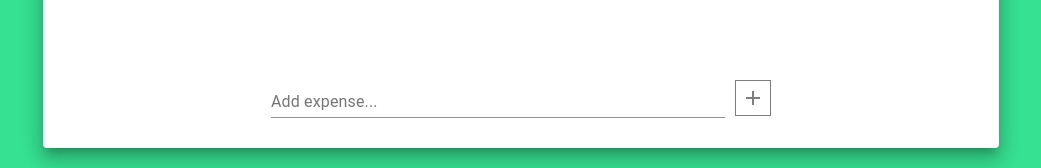
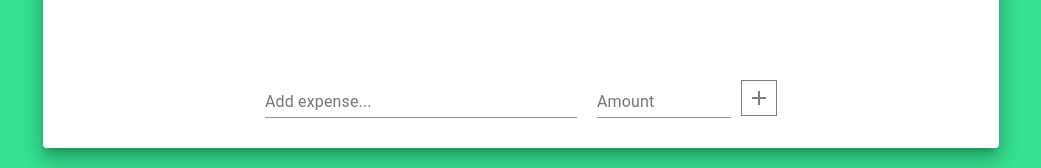
Before and after one commit to CarlaCarrasco/react-budget-app, a React (Create React App) app: page / in a window 1280 px wide. Shown: the part 327-495 px from the top of the page, without its empty margins (119-1160 px from the left). Built offline with nearby package versions, Linux system fonts and the light colour scheme.

Commit message:
added expense amount text box

```diff
--- a/src/App.css
+++ b/src/App.css
@@ -74,3 +74,7 @@ input  {
 input[type=number] {
   -moz-appearance: textfield;
 }
+
+div.exp-amount {
+  margin-left: 20px
+}
--- a/src/Components/DisplayExpense.js
+++ b/src/Components/DisplayExpense.js
@@ -21,7 +21,7 @@ const useStyles = makeStyles((theme) => ({
 
 export const DisplayExpense = props => {
     const {addExpense} = props;
-    const listExpense = addExpense.map((exp, i) => <li key={i}>{exp}</li>);
+    const listExpense = addExpense.map((exp, i) => <li key={i}>{exp}---</li>);
 
     const classes = useStyles();
 
--- a/src/Components/inputExpense.js
+++ b/src/Components/inputExpense.js
@@ -5,7 +5,7 @@ import AddIcon from '@material-ui/icons/Add';
 
 const useStyles = makeStyles((theme) => ({
   root: {
-    maxWidth: '500px',
+    maxWidth: '40vw',
     margin: 'auto',
     display: 'flex',
     flexDirection: 'row'
@@ -43,6 +43,18 @@ export const InputExpense = props => {
                 inputVal.target.value = '';
             }}}
             />
+            <TextField
+              id="standard-basic"
+              name="expense" label="Amount"
+              className="exp-amount"
+              type='number'
+              onKeyPress={(e) => {
+                if(e.key === 'Enter') {
+                  let inputVal = e;
+                  submitExpense(e.target.value)
+                  inputVal.target.value = '';
+            }}}
+            />
             <AddIcon className={classes.addIcon} />
             {console.log(addExpense)}
         </div>
```
